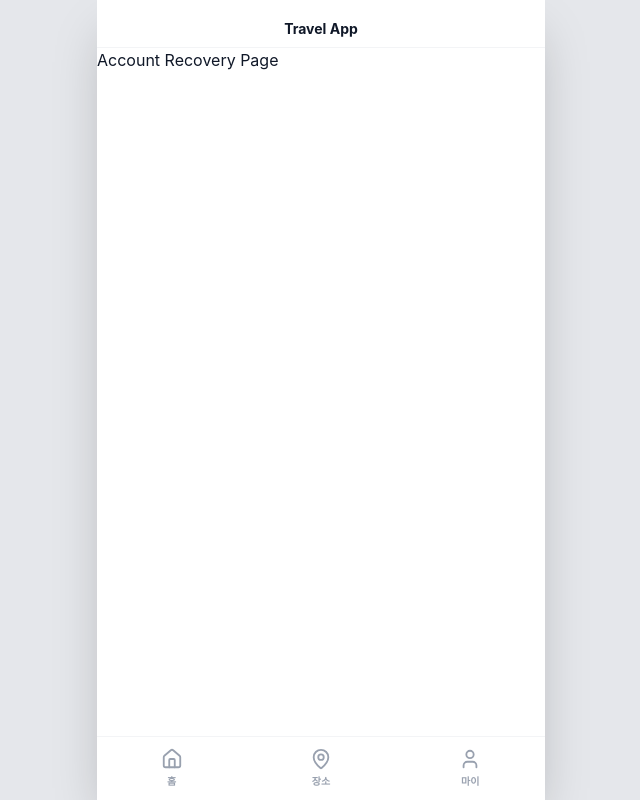
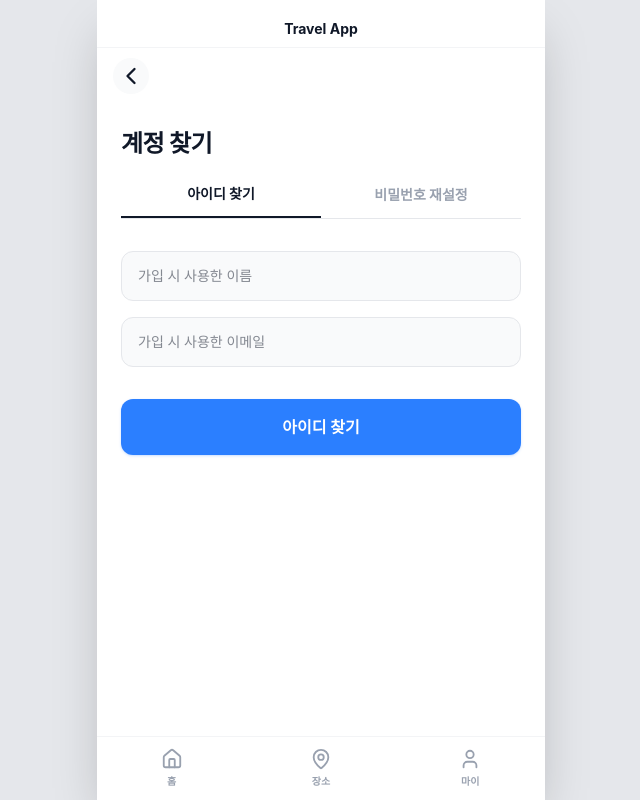
Before and after one commit to junha2020/travel_app_front, a React (Vite) app: page /find-account in a window 1280 px wide. Shown: the whole page, without its empty margins (319-959 px from the left). Built offline with nearby package versions, Linux system fonts and the light colour scheme.

Commit message:
Made Pages' CSS

```diff
--- a/src/pages/AccountRecoveryPage.tsx
+++ b/src/pages/AccountRecoveryPage.tsx
@@ -1,5 +1,93 @@
+import { ChevronLeft, KeyRound } from "lucide-react";
+import { useState } from "react";
+import { useNavigate } from "react-router-dom";
+
 const AccountRecoveryPage = () => {
-  return <div>Account Recovery Page</div>;
+  const navigate = useNavigate();
+  const [tab, setTab] = useState("id");
+
+  return (
+    <div className="flex flex-col h-full bg-white relative">
+      {/* 뒤로가기 */}
+      <div className="flex items-center h-14 px-4 shrink-0">
+        <button
+          onClick={() => navigate("/login")}
+          className="p-1 rounded-full text-gray-900 active:scale-95 transition-transform bg-gray-50 hover:bg-gray-100"
+        >
+          <ChevronLeft size={28} />
+        </button>
+      </div>
+
+      <div className="p-6 flex flex-col flex-1">
+        <h1 className="text-2xl font-bold text-gray-900 mb-6 tracking-tight">
+          계정 찾기
+        </h1>
+        {/* 탭 버튼 영역 */}
+        <div className="flex border-b border-gray-200 mb-8">
+          <button
+            onClick={() => setTab("id")}
+            className={`flex-1 pb-3 text-sm font-bold transition-colors ${
+              tab === "id"
+                ? "text-gray-900 border-b-2 border-gray-900"
+                : "text-gray-400"
+            }`}
+          >
+            아이디 찾기
+          </button>
+          <button
+            onClick={() => setTab("pw")}
+            className={`flex-1 pb-3 text-sm font-bold transition-colors ${
+              tab === "pw"
+                ? "text-gray-900 border-b-2 border-gray-900"
+                : "text-gray-400"
+            }`}
+          >
+            비밀번호 재설정
+          </button>
+        </div>
+
+        {/* 탭 내용 렌더링 영역 */}
+        {tab === "id" ? (
+          // [아이디 찾기]
+          <div className="flex flex-col gap-4 animate-in fade-in duration-300">
+            <input
+              type="text"
+              placeholder="가입 시 사용한 이름"
+              className="w-full bg-gray-50 border border-gray-200 rounded-xl px-4 py-3.5 text-sm font-medium focus:outline-none focus:border-blue-500 focus:bg-white transition-colors"
+            />
+            <input
+              type="email"
+              placeholder="가입 시 사용한 이메일"
+              className="w-full bg-gray-50 border border-gray-200 rounded-xl px-4 py-3.5 text-sm font-medium focus:outline-none focus:border-blue-500 focus:bg-white transition-colors"
+            />
+
+            <button className="w-full bg-blue-500 text-white font-bold rounded-xl py-4 mt-4 active:scale-[0.98] transition-all hover:bg-blue-600 shadow-sm shadow-blue-500/20">
+              아이디 찾기
+            </button>
+          </div>
+        ) : (
+          // [비밀번호 재설정]
+          <div className="flex flex-col gap-4 animate-in fade-in duration-300">
+            <p className="text-xs text-gray-500 mb-2 leading-relaxed">
+              가입하신 이메일 주소를 입력해 주세요.
+              <br />
+              비밀번호 재설정 링크를 보내드립니다.
+            </p>
+            <input
+              type="email"
+              placeholder="이메일"
+              className="w-full bg-gray-50 border border-gray-200 rounded-xl px-4 py-3.5 text-sm font-medium focus:outline-none focus:border-blue-500 focus:bg-white transition-colors"
+            />
+
+            <button className="w-full bg-gray-900 text-white font-bold rounded-xl py-4 mt-4 active:scale-[0.98] transition-all flex items-center justify-center gap-2">
+              <KeyRound size={18} />
+              재설정 링크 받기
+            </button>
+          </div>
+        )}
+      </div>
+    </div>
+  );
 };
 
 export default AccountRecoveryPage;
--- a/src/pages/MyPlansPage.tsx
+++ b/src/pages/MyPlansPage.tsx
@@ -1,5 +1,46 @@
+import { CalendarPlus, ChevronLeft, Plane } from "lucide-react";
+import { useNavigate } from "react-router-dom";
+
 const MyPlansPage = () => {
-  return <div>My Plan Page</div>;
+  const navigate = useNavigate();
+
+  return (
+    <div className="flex flex-col h-full bg-gray-50 relative">
+      {/* 상단 헤더 */}
+      <div className="flex items-center h-14 px-4 border-b border-gray-200 bg-white shrink-0 shadow-sm">
+        <button
+          onClick={() => navigate(-1)}
+          className="p-1 rounded-full text-gray-900 active:scale-95 transition-transform"
+        >
+          <ChevronLeft size={28} />
+        </button>
+        <span className="text-base font-bold ml-2">내 일정</span>
+      </div>
+
+      {/* Empty State UI */}
+      <div className="flex-1 flex flex-col items-center justify-center p-6 pb-24 text-center">
+        <div className="w-20 h-20 bg-blue-100 rounded-full flex items-center justify-center mb-6 text-blue-500 shadow-inner">
+          <Plane size={40} strokeWidth={1.5} className="ml-1" />
+        </div>
+        <h2 className="text-xl font-bold text-gray-900 mb-2 tracking-tight">
+          어디로 떠나시나요?
+        </h2>
+        <p className="text-sm text-gray-500 mb-8 leading-relaxed">
+          아직 만들어진 여행 일정이 없어요.
+          <br />
+          나만의 완벽한 여행을 계획해 보세요!
+        </p>
+
+        {/* 새 일정 만들기 버튼 -> 홈 또는 장소 리스트로 이동 */}
+        <button
+          onClick={() => navigate("/")}
+          className="bg-blue-500 text-white font-bold rounded-xl py-4 px-8 flex items-center gap-2 active:scale-[0.98] transition-all shadow-md shadow-blue-500/30 hover:bg-blue-600"
+        >
+          <CalendarPlus size={20} />새 일정 만들기
+        </button>
+      </div>
+    </div>
+  );
 };
 
 export default MyPlansPage;
```
